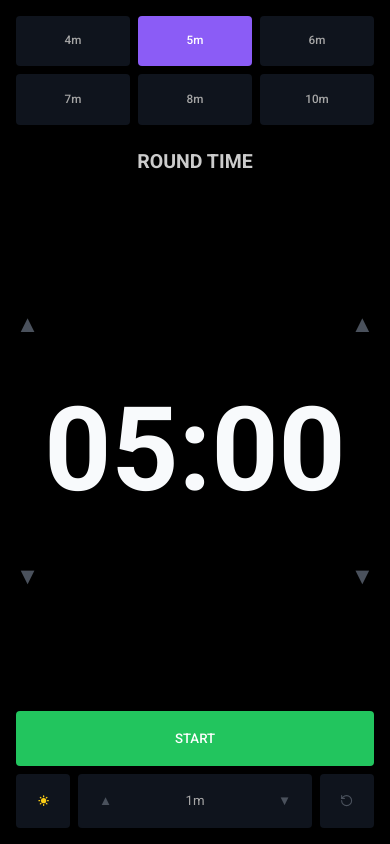
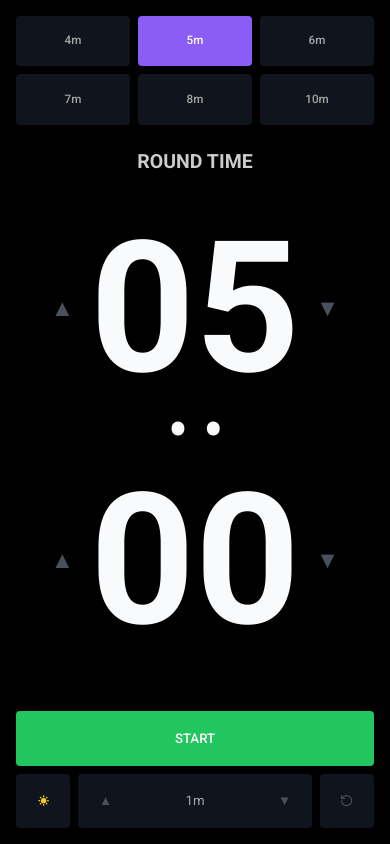
Before and after one commit to mavcon/rollclock, a React (Vite) app: page / in a window 390 px wide. Built offline with nearby package versions, Linux system fonts and the light colour scheme.

Commit message:
fix: implement mobile viewport height calculation to handle browser UI elements
- Added viewport height calculation using CSS custom property
- Updated height on resize and orientation changes
- Fixed mobile browser UI interference with viewport height

```diff
--- a/src/Timer.tsx
+++ b/src/Timer.tsx
@@ -64,8 +64,34 @@ const Timer: React.FC = () => {
     }
   };
 
+  // Add effect to handle mobile viewport height
+  useEffect(() => {
+    const setVH = () => {
+      // Get the actual viewport height
+      const vh = window.innerHeight * 0.01;
+      // Set the value as a CSS custom property
+      document.documentElement.style.setProperty('--vh', `${vh}px`);
+    };
+
+    // Set the height initially
+    setVH();
+
+    // Update the height on resize and orientation change
+    window.addEventListener('resize', setVH);
+    window.addEventListener('orientationchange', setVH);
+
+    // Cleanup
+    return () => {
+      window.removeEventListener('resize', setVH);
+      window.removeEventListener('orientationchange', setVH);
+    };
+  }, []);
+
   return (
-    <div className="bg-app-bg-light dark:bg-app-bg-dark text-app-text-primary-light dark:text-app-text-primary-dark h-screen w-screen overflow-hidden p-4">
+    <div
+      className="bg-app-bg-light dark:bg-app-bg-dark text-app-text-primary-light dark:text-app-text-primary-dark w-screen overflow-hidden p-4"
+      style={{ height: 'calc(var(--vh, 1vh) * 100)' }}
+    >
       <div className="h-full w-full flex flex-col gap-2">
         {/* Top buttons - PresetTimes (15%) */}
         <div className="h-[14%] w-full">
@@ -94,9 +120,8 @@ const Timer: React.FC = () => {
 
         {/* Countdown and arrows section (65%) */}
         <div className="h-[65%] w-full">
-          <div className="h-full w-full">
-            <div className="h-full w-full grid grid-cols-[auto_1fr_auto] gap-2">
-              <div className="flex flex-col h-full">
+          <div className="font-mono landscape:grid landscape:grid-cols-[auto_minmax(0,1fr)_min-content_minmax(0,1fr)_auto] portrait:grid portrait:grid-rows-[1fr_0_1fr] portrait:gap-0 landscape:gap-2 items-center justify-items-center h-full w-full portrait:-space-y-8">
+            <div className="landscape:flex landscape:flex-col portrait:hidden h-full landscape:justify-start">
               <button
                 onClick={() => adjustTime('minutes', true)}
                 disabled={isRunning}
@@ -113,8 +138,14 @@ const Timer: React.FC = () => {
               </button>
             </div>
 
-              <div className="font-mono grid grid-cols-[minmax(0,1fr)_auto_minmax(0,1fr)] items-center justify-items-center h-full w-full">
-                <div className="w-full flex justify-end">
+            <div className="w-full flex landscape:justify-end portrait:justify-center portrait:gap-4">
+              <button
+                onClick={() => adjustTime('minutes', true)}
+                disabled={isRunning}
+                className="portrait:block landscape:hidden text-[min(6vw,12vh)] text-app-text-secondary-light dark:text-app-text-secondary-dark hover:text-app-text-primary-light dark:hover:text-app-text-primary-dark transition-colors disabled:opacity-50 flex items-center justify-center"
+              >
+                ▲
+              </button>
               <TimerDisplay
                 value={Math.floor(time / 60)}
                 isEditing={isEditingMinutes}
@@ -127,9 +158,31 @@ const Timer: React.FC = () => {
                 isResting={isResting}
                 isFlashing={false}
               />
+              <button
+                onClick={() => adjustTime('minutes', false)}
+                disabled={isRunning}
+                className="portrait:block landscape:hidden text-[min(6vw,12vh)] text-app-text-secondary-light dark:text-app-text-secondary-dark hover:text-app-text-primary-light dark:hover:text-app-text-primary-dark transition-colors disabled:opacity-50 flex items-center justify-center"
+              >
+                ▼
+              </button>
             </div>
-                <span className={`text-[min(30vw,60vh)] leading-[1] font-bold ${isResting ? 'text-blue-300' : ''}`}>:</span>
-                <div className="w-full flex justify-start">
+
+            <div className="flex items-center justify-center h-full w-full">
+              <div className="aspect-square flex items-center justify-center">
+                <span className={`text-[min(30vw,60vh)] portrait:text-[min(22.5vw,25vh)] leading-[1] font-bold font-mono landscape:translate-y-[-9%] portrait:rotate-90 portrait:origin-[75%_center] ${
+                  isResting ? 'text-blue-300' : 'text-app-text-primary-light dark:text-app-text-primary-dark'
+                }`}>:</span>
+              </div>
+            </div>
+
+            <div className="w-full flex landscape:justify-start portrait:justify-center portrait:gap-4">
+              <button
+                onClick={() => adjustTime('seconds', true)}
+                disabled={isRunning}
+                className="portrait:block landscape:hidden text-[min(6vw,12vh)] text-app-text-secondary-light dark:text-app-text-secondary-dark hover:text-app-text-primary-light dark:hover:text-app-text-primary-dark transition-colors disabled:opacity-50 flex items-center justify-center"
+              >
+                ▲
+              </button>
               <TimerDisplay
                 value={time % 60}
                 isEditing={isEditingSeconds}
@@ -143,10 +196,16 @@ const Timer: React.FC = () => {
                 isFlashing={isLastTenSeconds}
                 isSeconds={true}
               />
-                </div>
+              <button
+                onClick={() => adjustTime('seconds', false)}
+                disabled={isRunning}
+                className="portrait:block landscape:hidden text-[min(6vw,12vh)] text-app-text-secondary-light dark:text-app-text-secondary-dark hover:text-app-text-primary-light dark:hover:text-app-text-primary-dark transition-colors disabled:opacity-50 flex items-center justify-center"
+              >
+                ▼
+              </button>
             </div>
 
-              <div className="flex flex-col h-full">
+            <div className="landscape:flex landscape:flex-col portrait:hidden h-full landscape:justify-start">
               <button
                 onClick={() => adjustTime('seconds', true)}
                 disabled={isRunning}
@@ -161,7 +220,6 @@ const Timer: React.FC = () => {
               >
                 ▼
               </button>
-              </div>
             </div>
           </div>
         </div>
@@ -230,7 +288,7 @@ const Timer: React.FC = () => {
                   className={`h-full w-full rounded-[4px] text-white text-[min(3.4vw,8vh)] font-medium transition-colors disabled:opacity-50 flex items-center justify-center ${
                     isRunning
                       ? "bg-app-danger-primary hover:bg-app-danger-hover"
-                      : "bg-app-success-primary hover:bg-app-success-hover"
+                      : "bg-app-success-primary hover:bg-success-hover"
                   }`}
                 >
                   {isRunning ? "STOP" : "START"}
--- a/src/components/timer/TimerDisplay.tsx
+++ b/src/components/timer/TimerDisplay.tsx
@@ -23,7 +23,7 @@ export const TimerDisplay: React.FC<TimerDisplayProps> = ({
         value={value}
         onChange={(e) => onEdit(e.target.value)}
         onBlur={onEditEnd}
-        className={`w-full bg-transparent text-center outline-none font-mono text-[min(30vw,60vh)] leading-[1] font-bold p-0 m-0 [appearance:textfield] [&::-webkit-outer-spin-button]:appearance-none [&::-webkit-inner-spin-button]:appearance-none ${
+        className={`w-full bg-transparent text-center outline-none font-mono text-[min(30vw,60vh)] portrait:text-[clamp(183px,30vw,183px)] landscape:text-[min(30vw,60vh)] leading-[1] font-bold p-0 m-0 [appearance:textfield] [&::-webkit-outer-spin-button]:appearance-none [&::-webkit-inner-spin-button]:appearance-none ${
           isResting ? 'text-blue-300' : 'text-app-text-primary-light dark:text-app-text-primary-dark'
         }`}
         min="0"
@@ -37,7 +37,7 @@ export const TimerDisplay: React.FC<TimerDisplayProps> = ({
     <div className="flex items-center justify-center h-full">
       <span
         onClick={() => !isRunning && onEditStart()}
-        className={`cursor-pointer select-none font-mono text-[min(30vw,60vh)] leading-[1] font-bold ${
+        className={`cursor-pointer select-none font-mono text-[min(30vw,60vh)] portrait:text-[clamp(183px,30vw,183px)] landscape:text-[min(30vw,60vh)] leading-[1] font-bold ${
           isFlashing ? 'animate-flash' : ''
         } ${isResting ? 'text-blue-300' : 'text-app-text-primary-light dark:text-app-text-primary-dark'}`}
       >
--- a/src/index.css
+++ b/src/index.css
@@ -2,22 +2,8 @@
 @tailwind components;
 @tailwind utilities;
 
-@layer base {
-  html, body {
-    margin: 0;
-    padding: 0;
-    width: 100%;
-    height: 100%;
-    overflow: hidden;
-  }
-
-  body {
-    @apply bg-app-bg-light dark:bg-app-bg-dark;
-  }
-
-  #root {
-    width: 100%;
-    height: 100%;
-    overflow: hidden;
+@media (max-aspect-ratio: 1.1/1) {
+  .portrait-near-landscape {
+    font-size: 90% !important;
   }
 }
```
Lines whose indentation alone changed are shown as unchanged.
